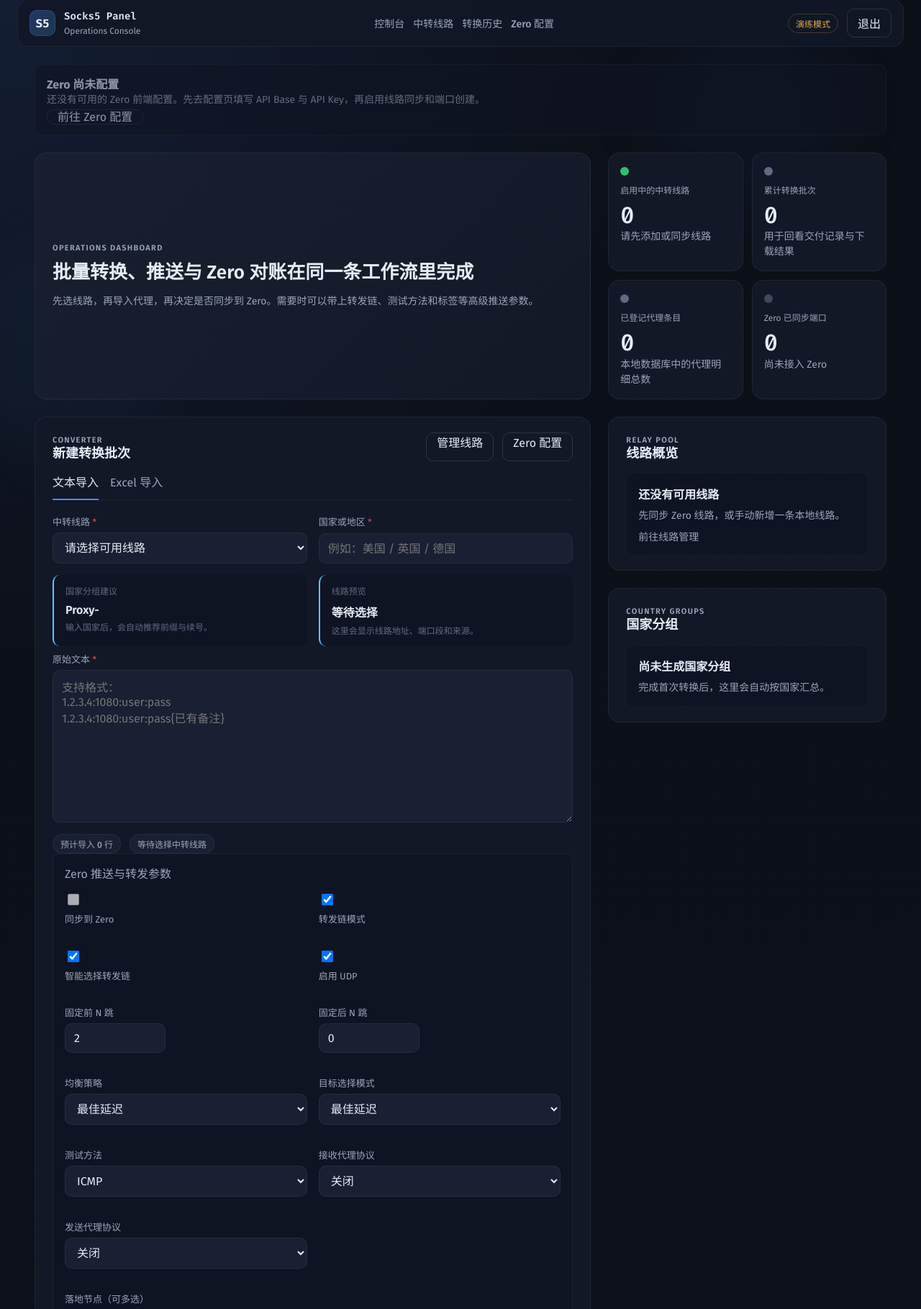
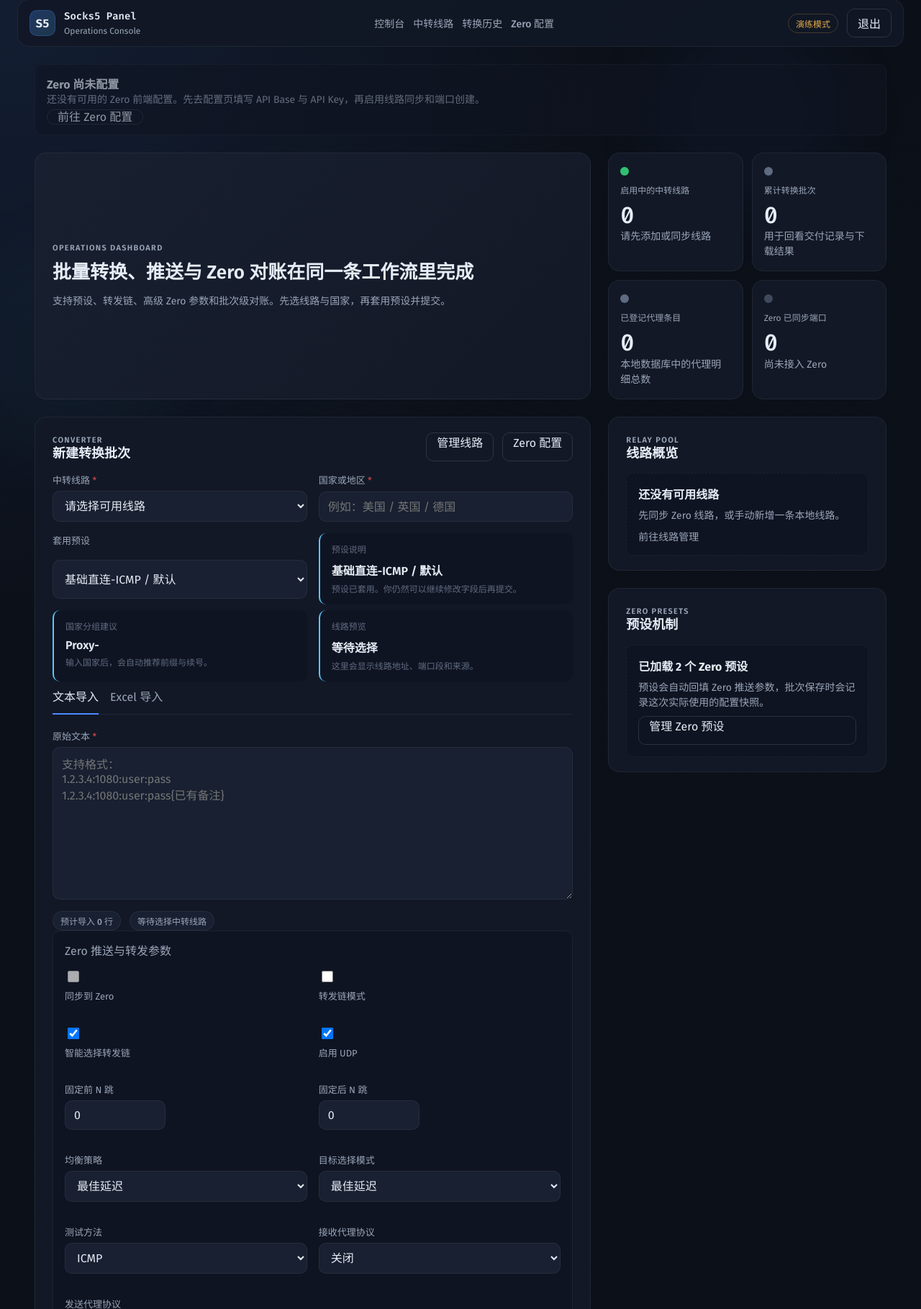
Before and after one commit to WithZeng/Socks5-Panel, a Flask app: page / in a window 1280 px wide. Shown: the part 21-1840 px from the top of the page at 72% size. Run offline with Flask 3, Linux system fonts and the light colour scheme; the visitor is signed in with stand-in values (Sample User, id 1); some libraries are stand-ins or nearby versions.

Commit message:
Fix Zero preset flow and debug payload support

```diff
--- a/panel/views.py
+++ b/panel/views.py
@@ -13,7 +13,7 @@ from flask import (
 )
 
 from .auth import authenticate, is_logged_in, login_required
-from .models import AppSetting, ConversionBatch, RelayServer, db
+from .models import AppSetting, ConversionBatch, RelayServer, ZeroPreset, db
 from .services import (
     COMMON_COUNTRIES,
     ConversionError,
@@ -116,6 +116,7 @@ def register_routes(app):
             forward_endpoints=forward_endpoints,
             default_forward_endpoint_ids=get_zero_runtime_config()["default_forward_endpoint_ids"],
             default_chain_fixed_hops_num=get_zero_runtime_config()["default_chain_fixed_hops_num"],
+            zero_presets=ZeroPreset.query.order_by(ZeroPreset.is_default.desc(), ZeroPreset.name.asc()).all(),
         )
 
     @app.post("/convert")
@@ -128,6 +129,7 @@ def register_routes(app):
         remark_start = request.form.get("remark_start", type=int) or 1
         manual_start_port = request.form.get("start_port", type=int)
         sync_to_zero = request.form.get("sync_to_zero") == "on"
+        preset_id = request.form.get("preset_id", type=int)
         chain_fixed_hops_num = request.form.get("chain_fixed_hops_num", type=int) or get_zero_runtime_config()["default_chain_fixed_hops_num"]
         forward_chain_fixed_last_hops_num = request.form.get("forward_chain_fixed_last_hops_num", type=int) or 0
         enable_udp = request.form.get("enable_udp") == "on"
@@ -196,8 +198,9 @@ def register_routes(app):
                         raise ConversionError(f"自定义配置 JSON 非法: {exc}") from exc
 
                 runtime_defaults = get_zero_runtime_config()
+                preset = ZeroPreset.query.get(preset_id) if preset_id else None
                 zero_options = {
-                    "chain_mode": chain_mode if selected_forward_endpoint_ids else False,
+                    "chain_mode": chain_mode,
                     "forward_endpoints": effective_forward_endpoint_ids,
                     "forward_chain_smart_select": forward_chain_smart_select,
                     "forward_chain_fixed_hops_num": chain_fixed_hops_num,
@@ -211,12 +214,31 @@ def register_routes(app):
                     "custom_config": custom_config,
                     "tags": [item.strip() for item in tags_text.split(",") if item.strip()],
                 }
+                payload.preset_snapshot_json = json.dumps(
+                    {
+                        "preset_id": preset.id if preset else None,
+                        "preset_name": preset.name if preset else "",
+                        "config": zero_options,
+                    },
+                    ensure_ascii=False,
+                )
                 results = create_ports_for_payload(
                     client,
                     payload,
                     zero_options=zero_options,
                 )
                 attach_zero_sync_to_records(payload, results)
+                current_app.config["ZERO_LAST_DEBUG_PAYLOAD"] = {
+                    "batch_code": payload.batch_code,
+                    "relay_name": relay_server.name,
+                    "preset_id": preset.id if preset else None,
+                    "requests": getattr(payload, "last_zero_payloads", []),
+                    "result_summary": {
+                        "ok": sum(1 for item in results if item.ok),
+                        "failed": sum(1 for item in results if not item.ok),
+                        "dry_run": any(item.dry_run for item in results),
+                    },
+                }
                 sync_payload_render_fields(payload)
                 payload.zero_summary = {
                     "enabled": True,
@@ -224,6 +246,8 @@ def register_routes(app):
                     "failed": sum(1 for item in results if not item.ok),
                     "dry_run": any(item.dry_run for item in results),
                 }
+                if preset:
+                    preset.usage_count += 1
 
             batch = persist_conversion(payload)
         except ConversionError as exc:
@@ -298,7 +322,54 @@ def register_routes(app):
             "zero_settings.html",
             zero_settings=current_settings,
             zero_health=zero_health,
+            zero_presets=ZeroPreset.query.order_by(ZeroPreset.is_default.desc(), ZeroPreset.name.asc()).all(),
         )
+
+    @app.route("/settings/zero/presets", methods=["POST"])
+    @login_required
+    def zero_preset_save():
+        preset_id = request.form.get("preset_id", type=int)
+        name = request.form.get("name", "").strip()
+        description = request.form.get("description", "").strip()
+        is_default = request.form.get("is_default") == "on"
+
+        if not name:
+            flash("预设名称不能为空。", "danger")
+            return redirect(url_for("zero_settings"))
+
+        preset = ZeroPreset.query.get(preset_id) if preset_id else ZeroPreset()
+        if preset.is_system and preset_id:
+            flash("系统预设不允许直接修改，请复制后再编辑。", "danger")
+            return redirect(url_for("zero_settings"))
+
+        config_payload = {
+            "chain_mode": request.form.get("chain_mode") == "on",
+            "forward_endpoints": normalize_forward_endpoint_ids(request.form.get("forward_endpoints", "")),
+            "forward_chain_smart_select": request.form.get("forward_chain_smart_select") == "on",
+            "forward_chain_fixed_hops_num": request.form.get("forward_chain_fixed_hops_num", type=int) or 0,
+            "forward_chain_fixed_last_hops_num": request.form.get("forward_chain_fixed_last_hops_num", type=int) or 0,
+            "balance_strategy": request.form.get("balance_strategy", type=int) or 0,
+            "target_select_mode": request.form.get("target_select_mode", type=int) or 0,
+            "test_method": request.form.get("test_method", type=int) or 1,
+            "enable_udp": request.form.get("enable_udp") == "on",
+            "accept_proxy_protocol": request.form.get("accept_proxy_protocol") == "on",
+            "send_proxy_protocol_version": None if not request.form.get("send_proxy_protocol_version", "").strip() else int(request.form.get("send_proxy_protocol_version")),
+            "custom_config": None,
+            "tags": [item.strip() for item in request.form.get("tags", "").split(",") if item.strip()],
+        }
+
+        preset.name = name
+        preset.description = description
+        preset.config_json = json.dumps(config_payload, ensure_ascii=False)
+        if not preset_id:
+            db.session.add(preset)
+
+        if is_default:
+            ZeroPreset.query.update({"is_default": False})
+        preset.is_default = is_default
+        db.session.commit()
+        flash("Zero 预设已保存。", "success")
+        return redirect(url_for("zero_settings"))
 
     @app.post("/relays/save")
     @login_required
@@ -518,6 +589,33 @@ def register_routes(app):
             return jsonify({"items": [], "error": str(exc)}), 502
         return jsonify({"items": items})
 
+    @app.get("/api/zero/presets")
+    @login_required
+    def zero_presets():
+        presets = ZeroPreset.query.order_by(ZeroPreset.is_default.desc(), ZeroPreset.name.asc()).all()
+        return jsonify(
+            {
+                "items": [
+                    {
+                        "id": preset.id,
+                        "name": preset.name,
+                        "description": preset.description,
+                        "config": json.loads(preset.config_json or "{}"),
+                        "is_default": preset.is_default,
+                        "is_system": preset.is_system,
+                    }
+                    for preset in presets
+                ]
+            }
+        )
+
+    @app.get("/api/zero/debug/last-payload")
+    @login_required
+    def zero_debug_last_payload():
+        if not current_app.debug:
+            return {"error": "not_found"}, 404
+        return jsonify(current_app.config.get("ZERO_LAST_DEBUG_PAYLOAD") or {})
+
 
 def has_zero_config() -> bool:
     config = get_zero_runtime_config()
--- a/panel/zero_service.py
+++ b/panel/zero_service.py
@@ -237,6 +237,7 @@ def attach_zero_sync_to_records(payload, results: list[CreateResult]) -> None:
 
     if dry_run_logs:
         payload.error_summary = append_dry_run_log(payload.error_summary, dry_run_logs)
+    payload.last_zero_payloads = [item.request_payload for item in results if item.request_payload]
 
 
 def append_dry_run_log(existing_summary: str, dry_run_logs: list[dict[str, Any]]) -> str:
--- a/static/js/app.js
+++ b/static/js/app.js
@@ -149,6 +149,52 @@ function initTabs() {
   });
 }
 
+function applyPresetConfig(config, selectedLabel) {
+  const setCheckbox = (selector, value) => {
+    const field = document.querySelector(selector);
+    if (field) {
+      field.checked = Boolean(value);
+    }
+  };
+
+  const setValue = (selector, value) => {
+    const field = document.querySelector(selector);
+    if (field) {
+      field.value = value ?? "";
+    }
+  };
+
+  setCheckbox("[data-zero-chain-mode]", config.chain_mode);
+  setCheckbox("[data-zero-smart-select]", config.forward_chain_smart_select);
+  setCheckbox("[data-zero-enable-udp]", config.enable_udp);
+  setValue("[data-zero-fixed-hops]", config.forward_chain_fixed_hops_num ?? 0);
+  setValue("[data-zero-fixed-last-hops]", config.forward_chain_fixed_last_hops_num ?? 0);
+  setValue("[data-zero-balance-strategy]", config.balance_strategy ?? 0);
+  setValue("[data-zero-target-select-mode]", config.target_select_mode ?? 0);
+  setValue("[data-zero-test-method]", config.test_method ?? 1);
+  setValue("[data-zero-accept-proxy]", config.accept_proxy_protocol ? "1" : "0");
+  setValue("[data-zero-send-proxy]", config.send_proxy_protocol_version ?? "");
+  setValue("[data-zero-tags]", (config.tags || []).join(","));
+  setValue("[data-zero-custom-config]", config.custom_config ? JSON.stringify(config.custom_config, null, 2) : "");
+
+  const forwardSelect = document.querySelector("[data-zero-forward-endpoints]");
+  if (forwardSelect) {
+    const values = new Set((config.forward_endpoints || []).map(String));
+    Array.from(forwardSelect.options).forEach((option) => {
+      option.selected = values.has(option.value);
+    });
+  }
+
+  const presetName = document.querySelector("[data-preset-name]");
+  const presetDescription = document.querySelector("[data-preset-description]");
+  if (presetName) {
+    presetName.textContent = selectedLabel || "已套用预设";
+  }
+  if (presetDescription) {
+    presetDescription.textContent = "预设已套用。你仍然可以继续修改字段后再提交。";
+  }
+}
+
 function initDashboard() {
   const rawInput = document.querySelector("[data-raw-input]");
   const lineCountBadge = document.querySelector("[data-line-count]");
@@ -157,6 +203,7 @@ function initDashboard() {
   const form = document.querySelector("[data-submit-hotkey]");
   const syncToggle = document.querySelector("[data-sync-toggle]");
   const submitButton = document.querySelector("[data-loading-button]");
+  const presetSelect = document.querySelector("[data-zero-preset-select]");
 
   initTabs();
 
@@ -192,6 +239,29 @@ function initDashboard() {
 
   if (syncToggle && syncToggle.disabled && submitButton) {
     submitButton.textContent = "开始转换并保存记录";
+  }
+
+  if (presetSelect) {
+    const handlePresetChange = () => {
+      const selected = presetSelect.options[presetSelect.selectedIndex];
+      if (!selected || !selected.value) {
+        return;
+      }
+      try {
+        const config = JSON.parse(selected.dataset.config || "{}");
+        applyPresetConfig(config, selected.textContent.trim());
+      } catch {
+        const presetDescription = document.querySelector("[data-preset-description]");
+        if (presetDescription) {
+          presetDescription.textContent = "预设解析失败，请检查预设配置。";
+        }
+      }
+    };
+
+    presetSelect.addEventListener("change", handlePresetChange);
+    if (presetSelect.value) {
+      handlePresetChange();
+    }
   }
 }
 
--- a/templates/dashboard.html
+++ b/templates/dashboard.html
@@ -28,16 +28,14 @@
         {% endif %}
       </p>
     </div>
-    <a href="{{ url_for('zero_settings') }}" class="secondary-button">
-      {% if zero_health %}检查 Zero 配置{% else %}前往 Zero 配置{% endif %}
-    </a>
+    <a href="{{ url_for('zero_settings') }}" class="secondary-button">{% if zero_health %}检查 Zero 配置{% else %}前往 Zero 配置{% endif %}</a>
   </section>
 
   <section class="hero-grid">
     <div class="hero-copy card surface">
       <span class="eyebrow">Operations Dashboard</span>
       <h1>批量转换、推送与 Zero 对账在同一条工作流里完成</h1>
-      <p>先选线路，再导入代理，再决定是否同步到 Zero。需要时可以带上转发链、测试方法和标签等高级推送参数。</p>
+      <p>支持预设、转发链、高级 Zero 参数和批次级对账。先选线路与国家，再套用预设并提交。</p>
     </div>
 
     <div class="stats-grid">
@@ -63,15 +61,7 @@
         <span class="stat-dot {% if stats.zero_proxy_count %}is-success{% elif zero_health %}is-warning{% else %}is-muted{% endif %}"></span>
         <small>Zero 已同步端口</small>
         <strong>{{ stats.zero_proxy_count }}</strong>
-        <p>
-          {% if not zero_health %}
-            尚未接入 Zero
-          {% elif stats.zero_proxy_count %}
-            当前已有已同步记录
-          {% else %}
-            已接入，但暂未写入端口
-          {% endif %}
-        </p>
+        <p>{% if not zero_health %}尚未接入 Zero{% elif stats.zero_proxy_count %}当前已有已同步记录{% else %}已接入，但暂未写入端口{% endif %}</p>
       </article>
     </div>
   </section>
@@ -88,13 +78,6 @@
           <a href="{{ url_for('zero_settings') }}" class="ghost-button">Zero 配置</a>
         </div>
       </div>
-
-      <div class="tabs" data-tabs role="tablist" aria-label="导入方式">
-        <button type="button" class="tab-button {% if active_tab == 'text' %}active{% endif %}" data-tab-trigger="text" role="tab" aria-selected="{{ 'true' if active_tab == 'text' else 'false' }}">文本导入</button>
-        <button type="button" class="tab-button {% if active_tab == 'excel' %}active{% endif %}" data-tab-trigger="excel" role="tab" aria-selected="{{ 'true' if active_tab == 'excel' else 'false' }}">Excel 导入</button>
-      </div>
-
-      <input type="hidden" name="source_type" value="{{ active_tab }}" data-source-input>
 
       <div class="form-grid">
         <label class="field">
@@ -130,6 +113,26 @@
         {% endfor %}
       </datalist>
 
+      <div class="form-grid">
+        <label class="field">
+          <span>套用预设</span>
+          <select name="preset_id" data-zero-preset-select>
+            <option value="">选择预设...</option>
+            {% for preset in zero_presets %}
+              <option value="{{ preset.id }}" data-config="{{ preset.config_json|e }}" {% if preset.is_default %}selected{% endif %}>
+                {{ preset.name }}{% if preset.is_default %} / 默认{% endif %}
+              </option>
+            {% endfor %}
+          </select>
+        </label>
+
+        <div class="preview-card">
+          <span class="range-label">预设说明</span>
+          <strong data-preset-name>{% if zero_presets %}{{ zero_presets[0].name }}{% else %}未选择{% endif %}</strong>
+          <small data-preset-description>{% if zero_presets %}{{ zero_presets[0].description }}{% else %}选择预设后会自动填充 Zero 推送参数。{% endif %}</small>
+        </div>
+      </div>
+
       <div class="subgrid">
         <div class="preview-card" data-country-preview-card>
           <span class="range-label">国家分组建议</span>
@@ -143,6 +146,12 @@
           <small data-relay-preview-meta>这里会显示线路地址、端口段和来源。</small>
         </div>
       </div>
+
+      <div class="tabs" data-tabs role="tablist" aria-label="导入方式">
+        <button type="button" class="tab-button {% if active_tab == 'text' %}active{% endif %}" data-tab-trigger="text" role="tab" aria-selected="{{ 'true' if active_tab == 'text' else 'false' }}">文本导入</button>
+        <button type="button" class="tab-button {% if active_tab == 'excel' %}active{% endif %}" data-tab-trigger="excel" role="tab" aria-selected="{{ 'true' if active_tab == 'excel' else 'false' }}">Excel 导入</button>
+      </div>
+      <input type="hidden" name="source_type" value="{{ active_tab }}" data-source-input>
 
       <section class="source-panel {% if active_tab == 'text' %}active{% endif %}" data-tab-panel="text">
         <label class="field">
@@ -172,33 +181,33 @@
           </label>
 
           <label class="field checkbox-field">
-            <input type="checkbox" name="chain_mode" checked>
+            <input type="checkbox" name="chain_mode" data-zero-chain-mode checked>
             <span>转发链模式</span>
           </label>
 
           <label class="field checkbox-field">
-            <input type="checkbox" name="forward_chain_smart_select" checked>
+            <input type="checkbox" name="forward_chain_smart_select" data-zero-smart-select checked>
             <span>智能选择转发链</span>
           </label>
 
           <label class="field checkbox-field">
-            <input type="checkbox" name="enable_udp" checked>
+            <input type="checkbox" name="enable_udp" data-zero-enable-udp checked>
             <span>启用 UDP</span>
           </label>
 
           <label class="field field-number">
             <span>固定前 N 跳</span>
-            <input type="number" name="chain_fixed_hops_num" min="0" max="8" value="{{ default_chain_fixed_hops_num }}">
+            <input type="number" name="chain_fixed_hops_num" min="0" max="8" value="{{ default_chain_fixed_hops_num }}" data-zero-fixed-hops>
           </label>
 
           <label class="field field-number">
             <span>固定后 N 跳</span>
-            <input type="number" name="forward_chain_fixed_last_hops_num" min="0" max="8" value="0">
+            <input type="number" name="forward_chain_fixed_last_hops_num" min="0" max="8" value="0" data-zero-fixed-last-hops>
           </label>
 
           <label class="field field-number">
             <span>均衡策略</span>
-            <select name="balance_strategy">
+            <select name="balance_strategy" data-zero-balance-strategy>
               <option value="0" selected>最佳延迟</option>
               <option value="1">轮询</option>
               <option value="2">随机</option>
@@ -207,7 +216,7 @@
 
           <label class="field field-number">
             <span>目标选择模式</span>
-            <select name="target_select_mode">
+            <select name="target_select_mode" data-zero-target-select-mode>
               <option value="0" selected>最佳延迟</option>
               <option value="1">轮询</option>
               <option value="2">随机</option>
@@ -216,7 +225,7 @@
 
           <label class="field field-number">
             <span>测试方法</span>
-            <select name="test_method">
+            <select name="test_method" data-zero-test-method>
               <option value="1" selected>ICMP</option>
               <option value="0">TCP</option>
             </select>
@@ -224,7 +233,7 @@
 
           <label class="field field-number">
             <span>接收代理协议</span>
-            <select name="accept_proxy_protocol">
+            <select name="accept_proxy_protocol" data-zero-accept-proxy>
               <option value="0" selected>关闭</option>
               <option value="1">开启</option>
             </select>
@@ -232,7 +241,7 @@
 
           <label class="field field-number">
             <span>发送代理协议</span>
-            <select name="send_proxy_protocol_version">
+            <select name="send_proxy_protocol_version" data-zero-send-proxy>
               <option value="" selected>关闭</option>
               <option value="1">v1</option>
               <option value="2">v2</option>
@@ -241,7 +250,7 @@
 
           <label class="field field-full">
             <span>落地节点（可多选）</span>
-            <select name="forward_endpoint_ids" multiple size="6" data-forward-endpoints-select>
+            <select name="forward_endpoint_ids" multiple size="6" data-forward-endpoints-select data-zero-forward-endpoints>
               {% for endpoint in forward_endpoints %}
                 <option value="{{ endpoint.id }}" {% if endpoint.id in default_forward_endpoint_ids %}selected{% endif %}>
                   {{ endpoint.name }}{% if endpoint.tag %} / {{ endpoint.tag }}{% endif %}{% if endpoint.is_group %} / group{% endif %}
@@ -253,12 +262,12 @@
 
           <label class="field field-full">
             <span>标签</span>
-            <input type="text" name="tags" placeholder="多个标签用英文逗号分隔，例如：ix,落地">
+            <input type="text" name="tags" placeholder="多个标签用英文逗号分隔，例如：ix,落地" data-zero-tags>
           </label>
 
           <label class="field field-full">
             <span>自定义配置 JSON</span>
-            <textarea name="custom_config" rows="6" placeholder='例如：{"foo":"bar"}'></textarea>
+            <textarea name="custom_config" rows="6" placeholder='例如：{"foo":"bar"}' data-zero-custom-config></textarea>
             <small class="helper-text">仅在需要覆盖高级 Zero 行为时填写。必须是合法 JSON。</small>
           </label>
         </div>
@@ -329,88 +338,16 @@
       <section class="card surface side-card">
         <div class="panel-head">
           <div>
-            <span class="eyebrow">Country Groups</span>
-            <h2>国家分组</h2>
+            <span class="eyebrow">Zero Presets</span>
+            <h2>预设机制</h2>
           </div>
         </div>
-        {% if country_groups %}
-          <div class="accordion-list">
-            {% for group in country_groups %}
-              <details class="country-group">
-                <summary>
-                  <div>
-                    <strong>{{ group.country }}</strong>
-                    <small>最近登记 {{ group.latest_at|datetime_cn }}</small>
-                  </div>
-                  <span class="mini-badge">{{ group.count }} 条</span>
-                </summary>
-                <div class="country-body">
-                  {% for record in group.records %}
-                    <div class="record-chip">
-                      <span>{{ record.remark }}</span>
-                      <code>{{ record.origin_host }}:{{ record.origin_port }}</code>
-                    </div>
-                  {% endfor %}
-                </div>
-              </details>
-            {% endfor %}
-          </div>
-        {% else %}
-          <div class="empty-state">
-            <strong>尚未生成国家分组</strong>
-            <p>完成首次转换后，这里会自动按国家汇总。</p>
-          </div>
-        {% endif %}
+        <div class="empty-state">
+          <strong>{% if zero_presets %}已加载 {{ zero_presets|length }} 个 Zero 预设{% else %}尚未配置预设{% endif %}</strong>
+          <p>预设会自动回填 Zero 推送参数，批次保存时会记录这次实际使用的配置快照。</p>
+          <a href="{{ url_for('zero_settings') }}" class="secondary-button">管理 Zero 预设</a>
+        </div>
       </section>
     </aside>
   </section>
-
-  <section class="card surface table-card">
-    <div class="panel-head">
-      <div>
-        <span class="eyebrow">Recent Batches</span>
-        <h2>最近转换记录</h2>
-      </div>
-      <a href="{{ url_for('history') }}" class="secondary-link">查看全部</a>
-    </div>
-    <div class="table-wrap">
-      <table>
-        <thead>
-          <tr>
-            <th>批次号</th>
-            <th>国家</th>
-            <th>线路</th>
-            <th>数量</th>
-            <th>端口段</th>
-            <th>创建时间</th>
-            <th></th>
-          </tr>
-        </thead>
-        <tbody>
-          {% if recent_batches %}
-            {% for batch in recent_batches %}
-              <tr>
-                <td><code>{{ batch.batch_code }}</code></td>
-                <td>{{ batch.country }}</td>
-                <td>{{ batch.relay_name }}</td>
-                <td class="numeric-cell">{{ batch.success_count }}</td>
-                <td>{{ batch.assigned_start_port }} - {{ batch.assigned_end_port }}</td>
-                <td>{{ batch.created_at|datetime_cn }}</td>
-                <td><a href="{{ url_for('batch_detail', batch_code=batch.batch_code) }}" class="inline-link">详情</a></td>
-              </tr>
-            {% endfor %}
-          {% else %}
-            <tr>
-              <td colspan="7" class="empty-row">
-                <div class="empty-state compact">
-                  <strong>还没有转换历史</strong>
-                  <p>完成第一批转换后，这里会显示最近 8 条记录。</p>
-                </div>
-              </td>
-            </tr>
-          {% endif %}
-        </tbody>
-      </table>
-    </div>
-  </section>
 {% endblock %}
```
Also changed, not shown: panel/__init__.py (+68 -1 lines), panel/models.py (+20 -0 lines).
